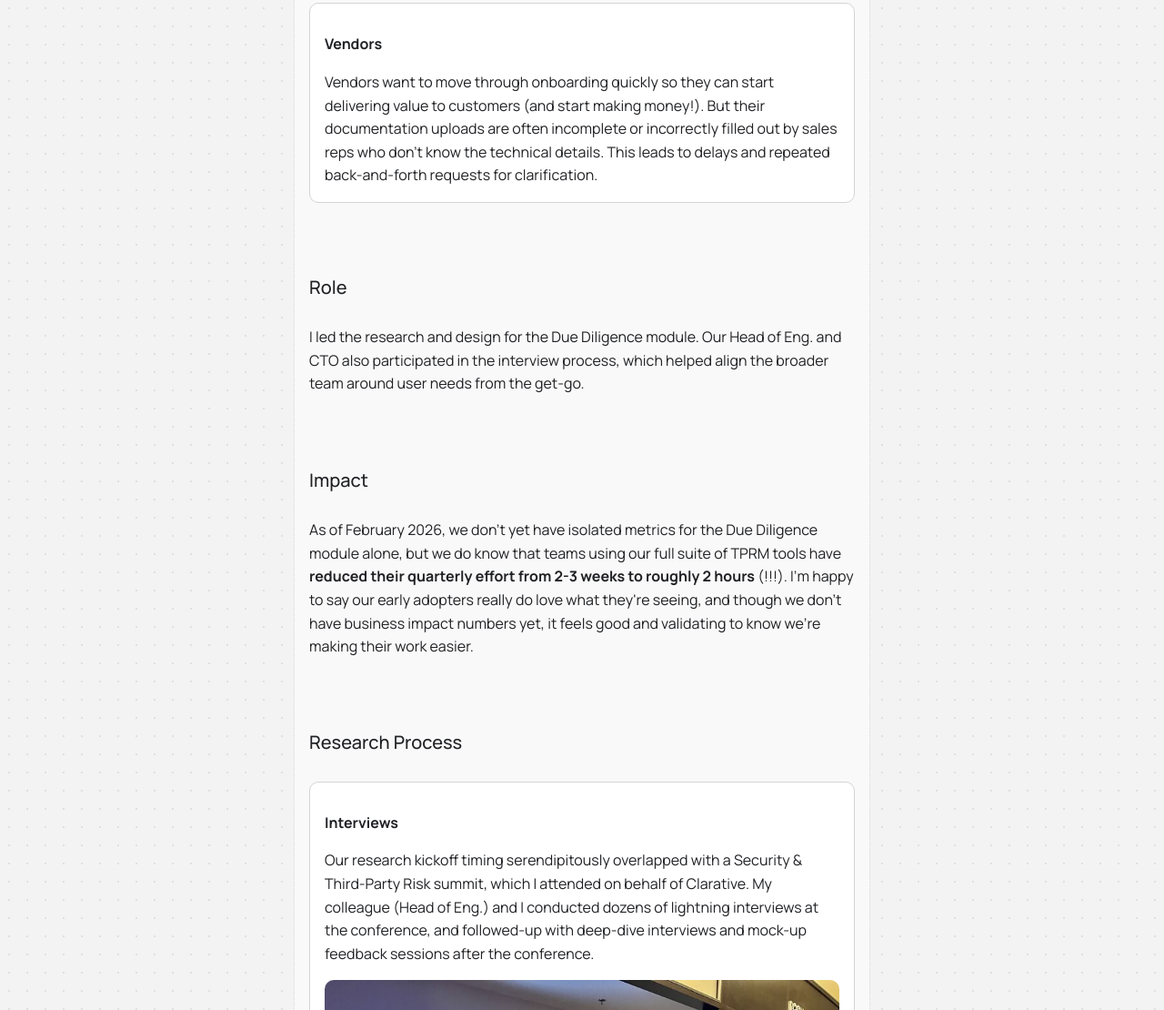
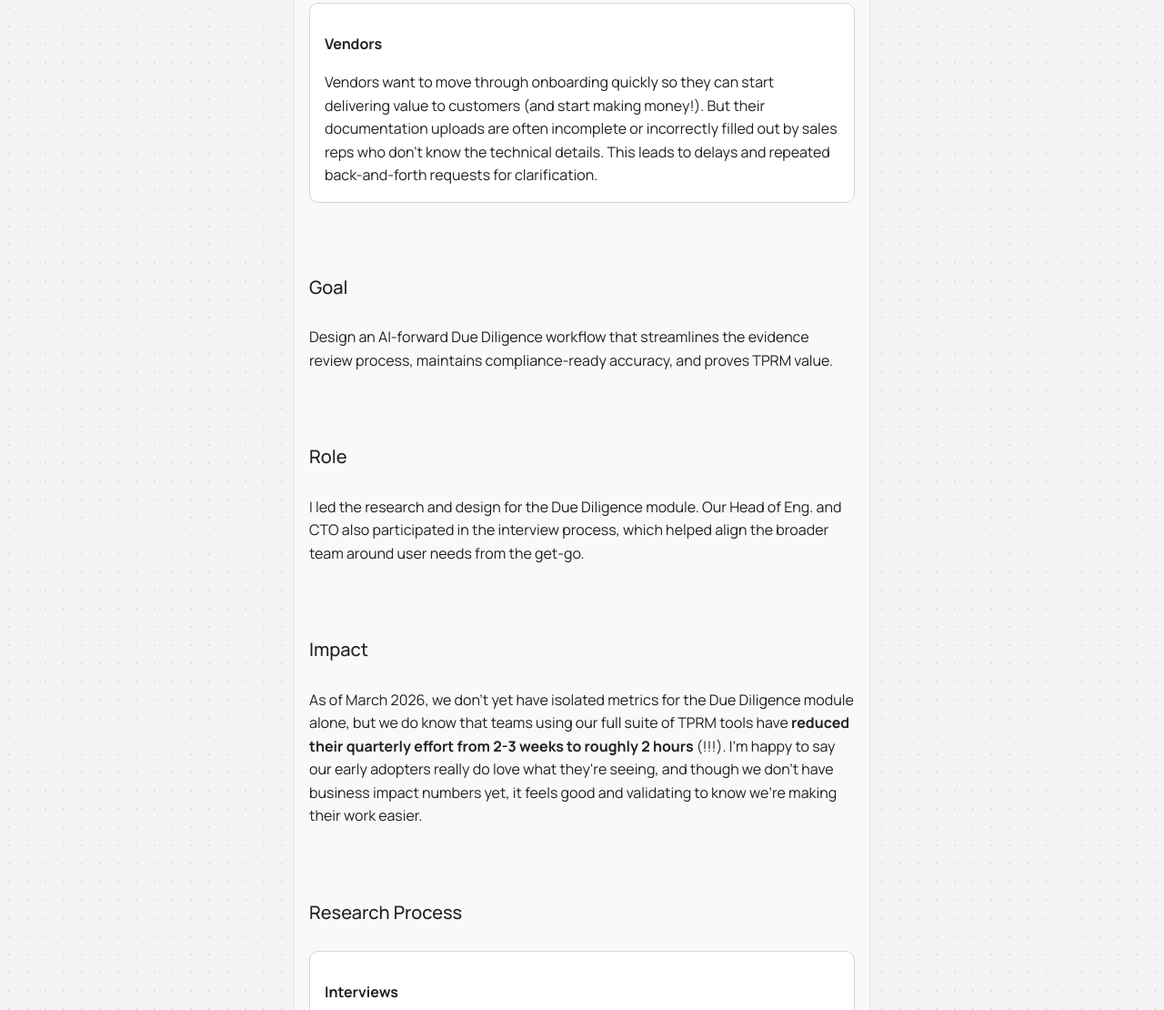
Before and after one commit to regina-yan/portfolio, a website: page office/clarative-due-diligence.html in a window 1280 px wide. Shown: the part 1290-2400 px from the top of the page at 91% size. Drawn offline with nearby package versions, Linux system fonts and the light colour scheme.

Commit message:
updated case study

```diff
--- a/office/clarative-due-diligence.html
+++ b/office/clarative-due-diligence.html
@@ -67,6 +67,12 @@
             </div>
             <div class="padding-page-divider"></div>
             <div class="">
+                <h4>Goal</h4>
+                <p>Design an AI-forward Due Diligence workflow that streamlines the evidence review process, maintains compliance-ready accuracy, and proves TPRM value.
+                </p>
+            </div>
+            <div class="padding-page-divider"></div>
+            <div class="">
                 <h4>Role</h4>
                 <p>I led the research and design for the Due Diligence module. Our Head of Eng. and CTO also participated in the interview process, which helped align the broader team around user needs from the get-go.
                 </p>
@@ -74,7 +80,7 @@
             <div class="padding-page-divider"></div>
             <div class="">
                 <h4>Impact</h4>
-                <p>As of February 2026, we don't yet have isolated metrics for the Due Diligence module alone, but we do know that teams using our full suite of TPRM tools have <b>reduced their quarterly effort from 2-3 weeks to roughly 2 hours</b> (!!!). I'm happy to say our early adopters really do love what they're seeing, and though we don't have business impact numbers yet, it feels good and validating to know we're making their work easier.
+                <p>As of March 2026, we don't yet have isolated metrics for the Due Diligence module alone, but we do know that teams using our full suite of TPRM tools have <b>reduced their quarterly effort from 2-3 weeks to roughly 2 hours</b> (!!!). I'm happy to say our early adopters really do love what they're seeing, and though we don't have business impact numbers yet, it feels good and validating to know we're making their work easier.
                 </p>
             </div>
             <div class="padding-page-divider"></div>
```
